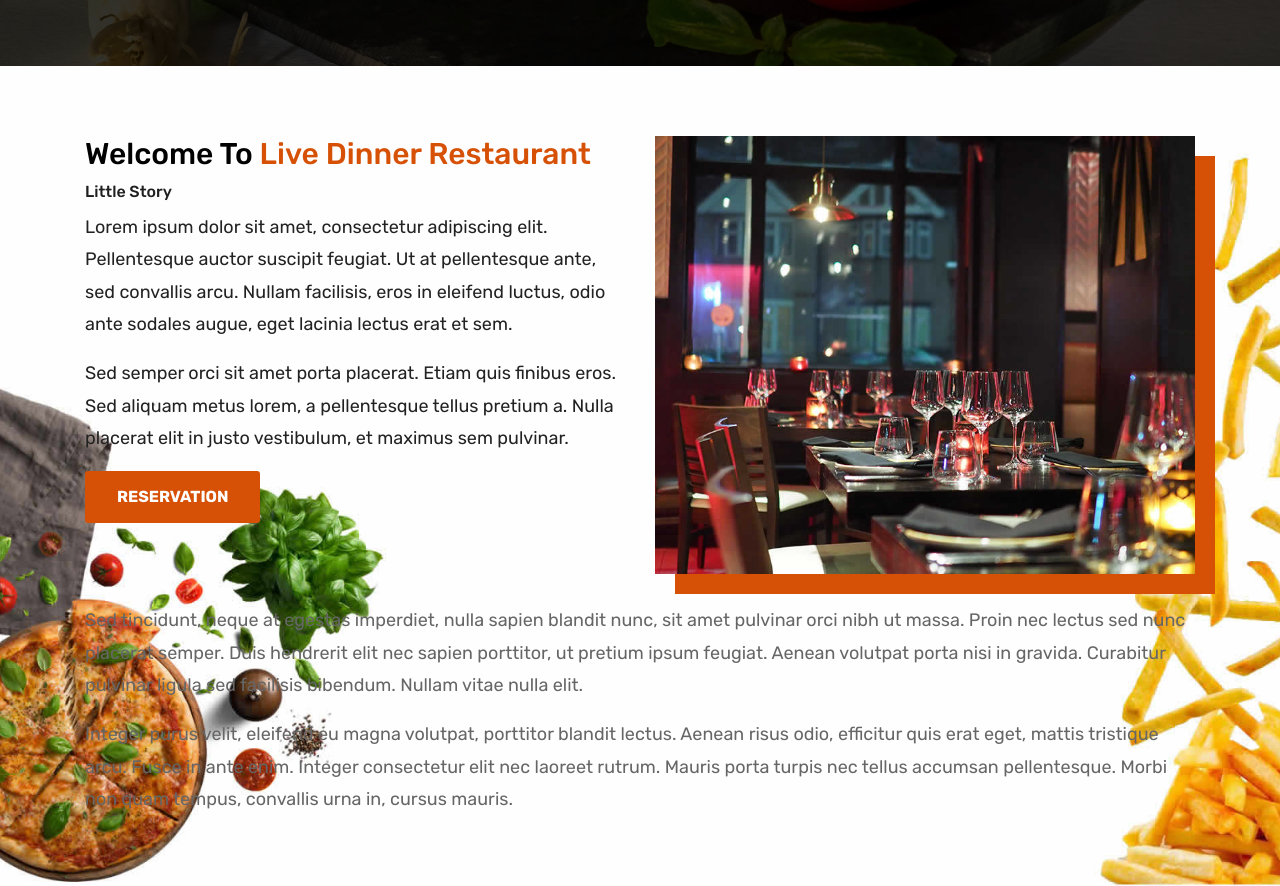
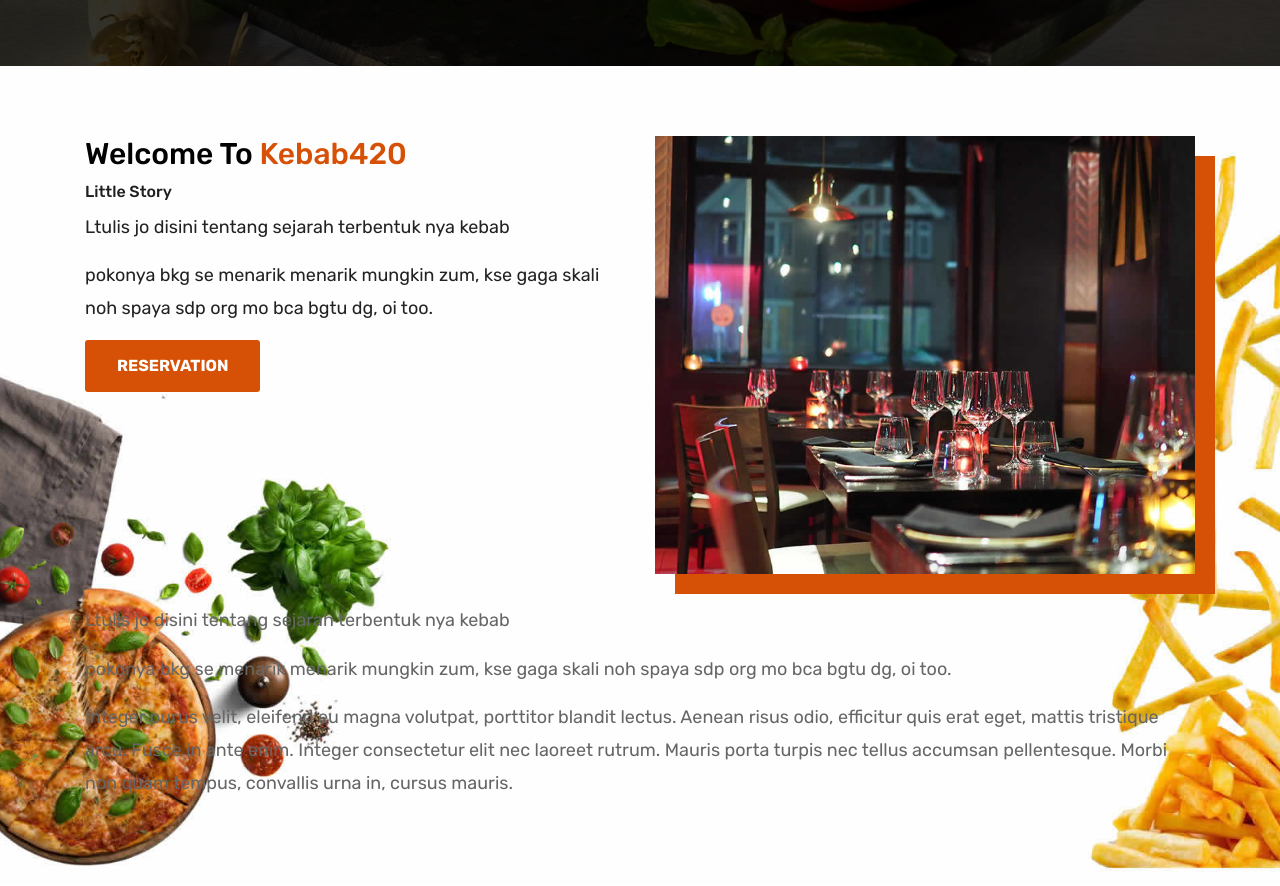
Before and after one commit to pieterson12/kebab420, a plain HTML site: page about.html in a window 1280 px wide. Shown: the part 380-1266 px from the top of the page. Drawn offline with Linux system fonts and the light colour scheme.

Commit message:
ana ada ganti index.html dg about.html neh ca

```diff
--- a/about.html
+++ b/about.html
@@ -8,7 +8,7 @@
     <meta name="viewport" content="width=device-width, initial-scale=1">
 
      <!-- Site Metas -->
-    <title>Live Dinner Restaurant - Responsive HTML5 Template</title>
+    <title>Kebab420</title>
     <meta name="keywords" content="">
     <meta name="description" content="">
     <meta name="author" content="">
@@ -57,13 +57,16 @@
 								<a class="dropdown-item" href="gallery.html">Gallery</a>
 							</div>
 						</li>
-						<li class="nav-item dropdown">
+			<!--
+
+							<li class="nav-item dropdown">
 							<a class="nav-link dropdown-toggle" href="#" id="dropdown-a" data-toggle="dropdown">Blog</a>
 							<div class="dropdown-menu" aria-labelledby="dropdown-a">
 								<a class="dropdown-item" href="blog.html">blog</a>
-								<a class="dropdown-item" href="blog-details.html">blog Single</a>
+							<a class="dropdown-item" href="blog-details.html">blog Single</a>
 							</div>
 						</li>
+			-->
 						<li class="nav-item"><a class="nav-link" href="contact.html">Contact</a></li>
 					</ul>
 				</div>
@@ -90,10 +93,10 @@
 			<div class="row">
 				<div class="col-lg-6 col-md-6 text-center">
 					<div class="inner-column">
-						<h1>Welcome To <span>Live Dinner Restaurant</span></h1>
+						<h1>Welcome To <span>Kebab420</span></h1>
 						<h4>Little Story</h4>
-						<p>Lorem ipsum dolor sit amet, consectetur adipiscing elit. Pellentesque auctor suscipit feugiat. Ut at pellentesque ante, sed convallis arcu. Nullam facilisis, eros in eleifend luctus, odio ante sodales augue, eget lacinia lectus erat et sem. </p>
-						<p>Sed semper orci sit amet porta placerat. Etiam quis finibus eros. Sed aliquam metus lorem, a pellentesque tellus pretium a. Nulla placerat elit in justo vestibulum, et maximus sem pulvinar.</p>
+						<p>Ltulis jo disini tentang sejarah terbentuk nya kebab</p>
+						<p>pokonya bkg se menarik menarik mungkin zum, kse gaga skali noh spaya sdp org mo bca bgtu dg, oi too.</p>
 						<a class="btn btn-lg btn-circle btn-outline-new-white" href="#">Reservation</a>
 					</div>
 				</div>
@@ -102,7 +105,8 @@
 				</div>
 				<div class="col-md-12">
 					<div class="inner-pt">
-						<p>Sed tincidunt, neque at egestas imperdiet, nulla sapien blandit nunc, sit amet pulvinar orci nibh ut massa. Proin nec lectus sed nunc placerat semper. Duis hendrerit elit nec sapien porttitor, ut pretium ipsum feugiat. Aenean volutpat porta nisi in gravida. Curabitur pulvinar ligula sed facilisis bibendum. Nullam vitae nulla elit. </p>
+						<p>Ltulis jo disini tentang sejarah terbentuk nya kebab</p>
+						<p>pokonya bkg se menarik menarik mungkin zum, kse gaga skali noh spaya sdp org mo bca bgtu dg, oi too.</p>
 						<p>Integer purus velit, eleifend eu magna volutpat, porttitor blandit lectus. Aenean risus odio, efficitur quis erat eget, mattis tristique arcu. Fusce in ante enim. Integer consectetur elit nec laoreet rutrum. Mauris porta turpis nec tellus accumsan pellentesque. Morbi non quam tempus, convallis urna in, cursus mauris. </p>
 					</div>
 				</div>
```
Also changed, not shown: index.html (+3 -3 lines).
